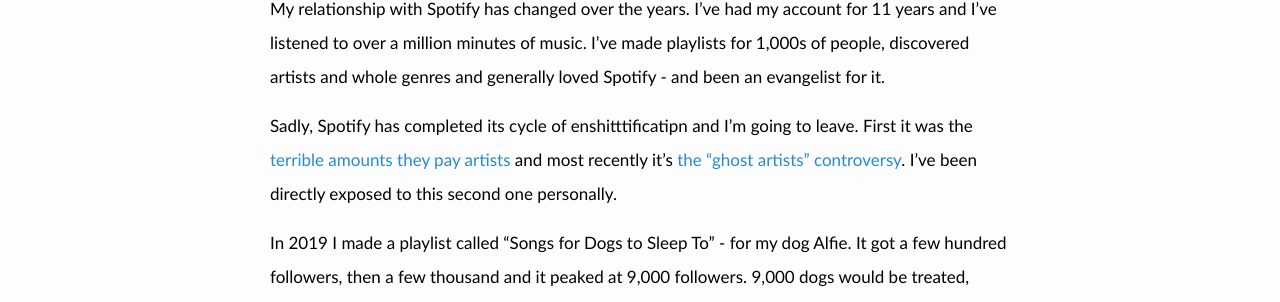
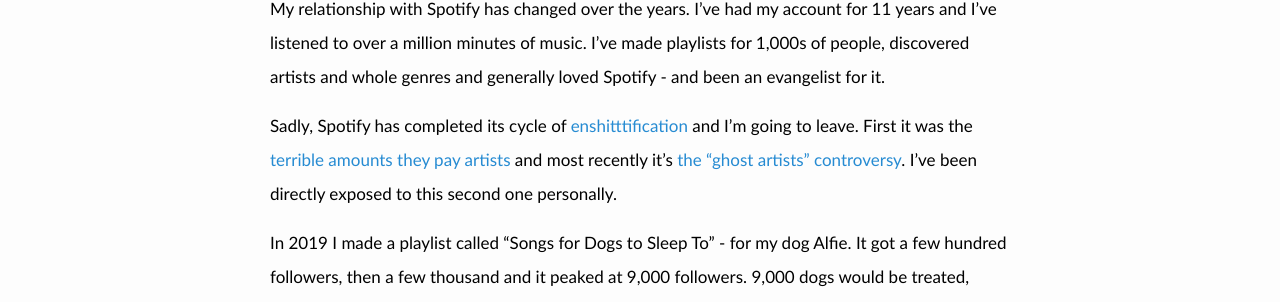
Before and after one commit to wgx/blog.willgrant.org, a Jekyll site: the page built from _posts/2025-01-05-stopify-my-own-diy-music-streaming-service.md, in a window 1280 px wide and 900 px high. Shown: the part 278-580 px from the top of the window. Built offline with Jekyll 4.4.1, drawn with Linux system fonts in a browser that asks for light colours.

Commit message:
Update 2025-01-05-stopify-my-own-diy-music-streaming-service.md

```diff
--- a/_posts/2025-01-05-stopify-my-own-diy-music-streaming-service.md
+++ b/_posts/2025-01-05-stopify-my-own-diy-music-streaming-service.md
@@ -5,7 +5,7 @@
 ---
 My relationship with Spotify has changed over the years. I’ve had my account for 11 years and I’ve listened to over a million minutes of music. I’ve made playlists for 1,000s of people, discovered artists and whole genres and generally loved Spotify - and been an evangelist for it.
 
-Sadly, Spotify has completed its cycle of enshitttificatipn and I’m going to leave. First it was the [terrible amounts they pay artists](https://www.un-wrapped.online/#start) and most recently it’s [the “ghost artists” controversy](https://harpers.org/archive/2025/01/the-ghosts-in-the-machine-liz-pelly-spotify-musicians/). I’ve been directly exposed to this second one personally.
+Sadly, Spotify has completed its cycle of [enshitttification](https://en.m.wikipedia.org/wiki/Enshittification) and I’m going to leave. First it was the [terrible amounts they pay artists](https://www.un-wrapped.online/#start) and most recently it’s [the “ghost artists” controversy](https://harpers.org/archive/2025/01/the-ghosts-in-the-machine-liz-pelly-spotify-musicians/). I’ve been directly exposed to this second one personally.
 
 In 2019 I made a playlist called “Songs for Dogs to Sleep To” - for my dog Alfie. It got a few hundred followers, then a few thousand and it peaked at 9,000 followers. 9,000 dogs would be treated, daily, to soothing music I selected.
 
```
